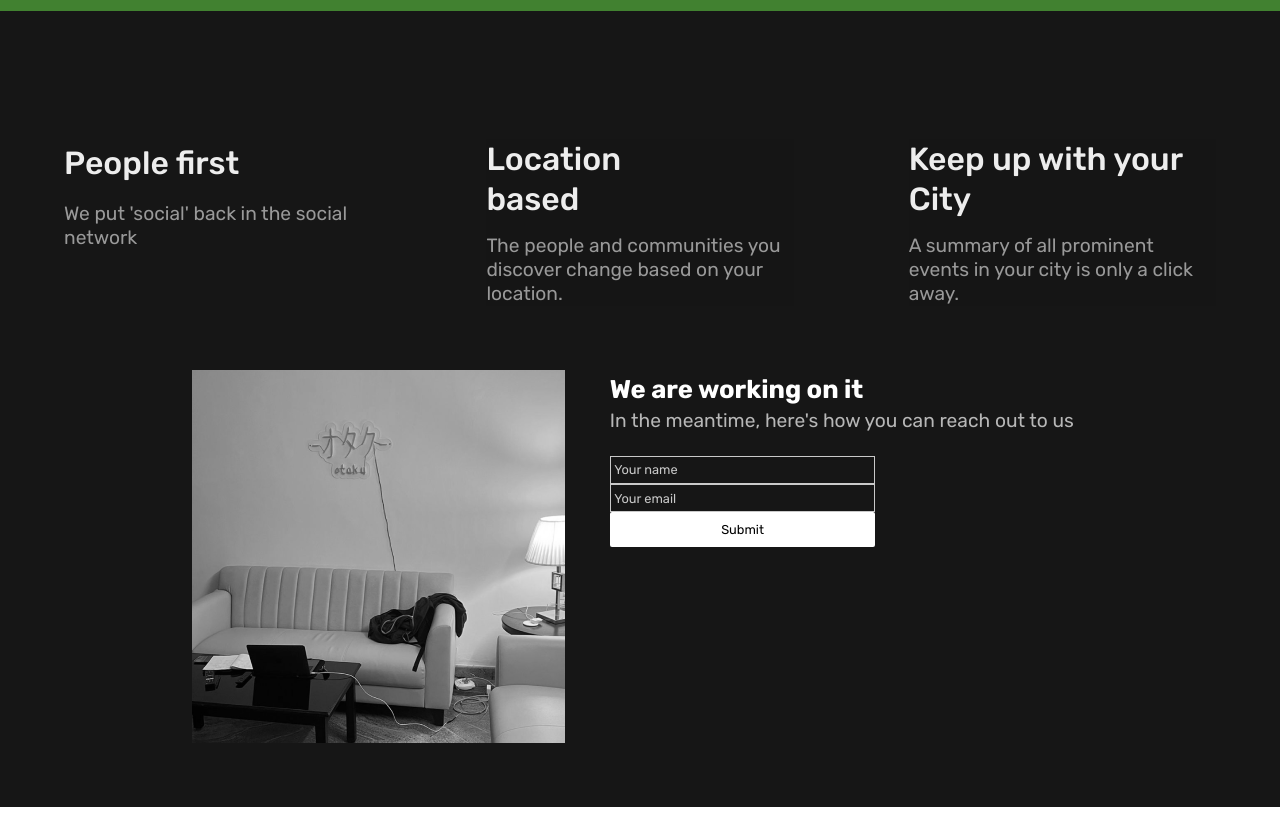
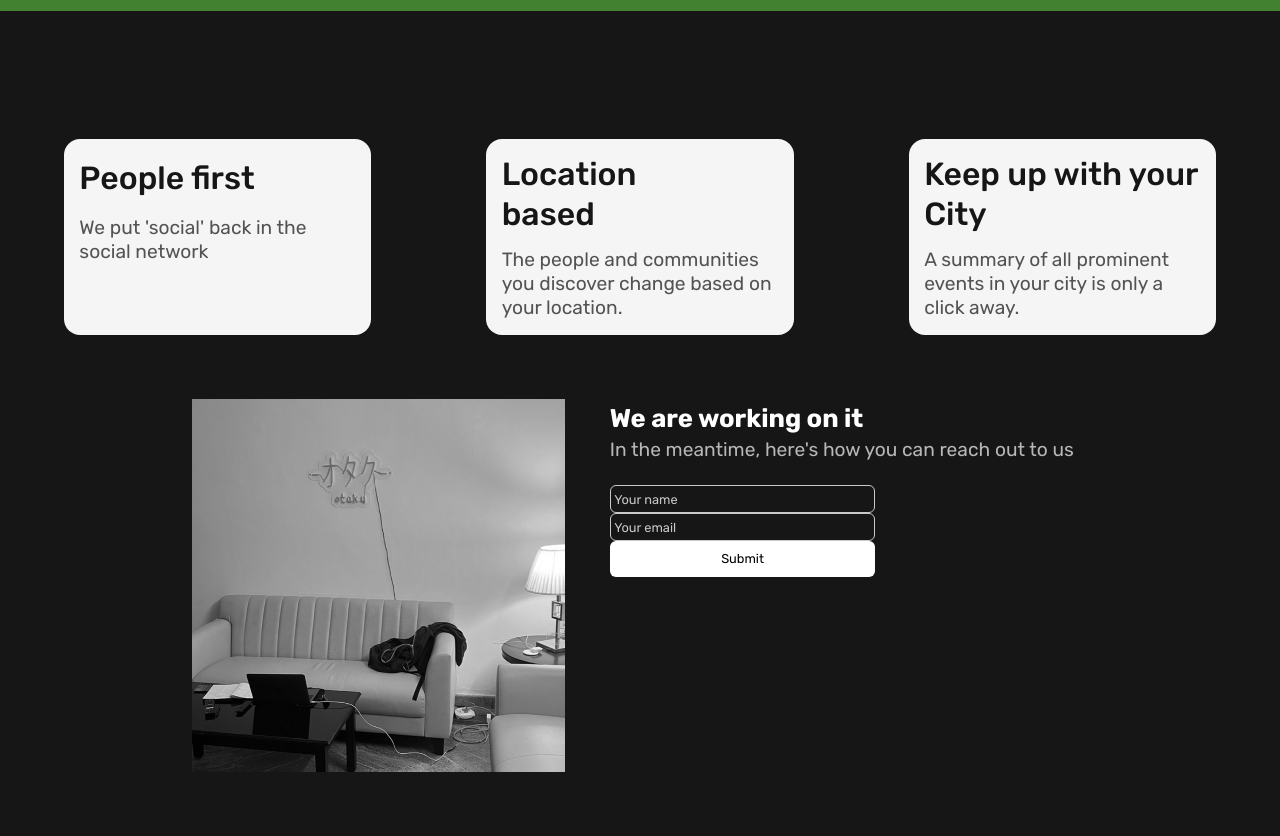
Before and after one commit to gopal-kaul/townsquare, a Next.js app: page / in a window 1280 px wide. Shown: the part 4200-5036 px from the top of the page. Before the commit the page ends 5007 px from the top, so only its background shows below. Built offline with nearby package versions, Linux system fonts and the light colour scheme.

Commit message:
Change BG to white and contact us changes

```diff
--- a/pages/index.js
+++ b/pages/index.js
@@ -154,28 +154,28 @@ export default function Home() {
           </div>
         </section> */}
         <section className="w-full px-[5%] pt-[20%] pb-[10%] md:pb-0 md:pt-[10%] bg-[#161616] grid grid-cols-1 sm:grid-cols-2 lg:grid-cols-3 gap-[10%]">
-          <div className="bg-[#161616]">
-            <h3 className="font-medium text-[#EDEDED] text-[5vw] md:text-[4.2vw] lg:text-[2.5vw]">
+          <div className="bg-[#F5F5F5] rounded-2xl px-[5%] py-[5%]">
+            <h3 className="font-medium text-[#161616] text-[5vw] md:text-[4.2vw] lg:text-[2.5vw]">
               People first
             </h3>
-            <p className="text-[#999999] pt-[5%] text-[3vw] md:text-[2.3vw] lg:text-[1.5vw] leading-tight">
+            <p className="text-[#535353] pt-[5%] text-[3vw] md:text-[2.3vw] lg:text-[1.5vw] leading-tight">
               We put &apos;social&apos; back in the social network
             </p>
           </div>
-          <div className="bg-[#151515]">
-            <h3 className="font-medium text-[#EDEDED] text-[5vw] md:text-[4.2vw] lg:text-[2.5vw] md:pr-[40%] leading-tight">
+          <div className="bg-[#F5F5F5] rounded-2xl px-[5%] py-[5%]">
+            <h3 className="font-medium text-[#161616] text-[5vw] md:text-[4.2vw] lg:text-[2.5vw] md:pr-[40%] leading-tight">
               Location based
             </h3>
-            <p className="text-[#999999] pt-[5%] text-[3vw] md:text-[2.3vw] lg:text-[1.5vw] leading-tight">
+            <p className="text-[#535353] pt-[5%] text-[3vw] md:text-[2.3vw] lg:text-[1.5vw] leading-tight">
               The people and communities you discover change based on your
               location.
             </p>
           </div>
-          <div className="bg-[#151515]">
-            <h3 className="font-medium text-[#EDEDED] text-[5vw] md:text-[4.2vw] lg:text-[2.5vw] leading-tight">
+          <div className="bg-[#F5F5F5] rounded-2xl px-[5%] py-[5%]">
+            <h3 className="font-medium text-[#161616] text-[5vw] md:text-[4.2vw] lg:text-[2.5vw] leading-tight">
               Keep up with your City
             </h3>
-            <p className="text-[#999999] pt-[5%] text-[3vw] md:text-[2.3vw] lg:text-[1.5vw] leading-tight">
+            <p className="text-[#535353] pt-[5%] text-[3vw] md:text-[2.3vw] lg:text-[1.5vw] leading-tight">
               A summary of all prominent events in your city is only a click
               away.
             </p>
@@ -256,7 +256,7 @@ export default function Home() {
             <form
               action="/api/email"
               method="POST"
-              className="flex flex-col text-[2.5vw] md:text-[2vw] lg:text-[1vw] w-fit gap-[25%] pt-[5%]"
+              className="flex flex-col text-[2.5vw] md:text-[2vw] lg:text-[1vw] w-fit gap-[10%] pt-[5%]"
               onSubmit={(e) => {
                 e.preventDefault();
                 const form = e.currentTarget;
@@ -279,17 +279,17 @@ export default function Home() {
                 type="text"
                 required
                 name="name"
-                className="bg-transparent placeholder:text-[#C9C9C9] text-[#676767] border border-[#C9C9C9] p-[2%] focus:outline-none w-[150%]"
+                className="bg-transparent placeholder:text-[#C9C9C9] text-[#676767] border border-[#C9C9C9] p-[2%] focus:outline-none w-[150%] rounded-md"
               />
               <input
                 placeholder="Your email"
                 type="email"
                 required
                 name="email"
-                className="bg-transparent placeholder:text-[#C9C9C9] text-[#676767] border border-[#C9C9C9] p-[2%] focus:outline-none w-[150%]"
+                className="bg-transparent placeholder:text-[#C9C9C9] text-[#676767] border border-[#C9C9C9] p-[2%] focus:outline-none w-[150%] rounded-md"
               />
               <button
-                className="w-[150%] bg-white rounded-sm py-2"
+                className="w-[150%] bg-white rounded-md py-2 transition-colors duration-200 ease-in-out hover:bg-black hover:text-white"
                 type="submit"
               >
                 Submit
```
